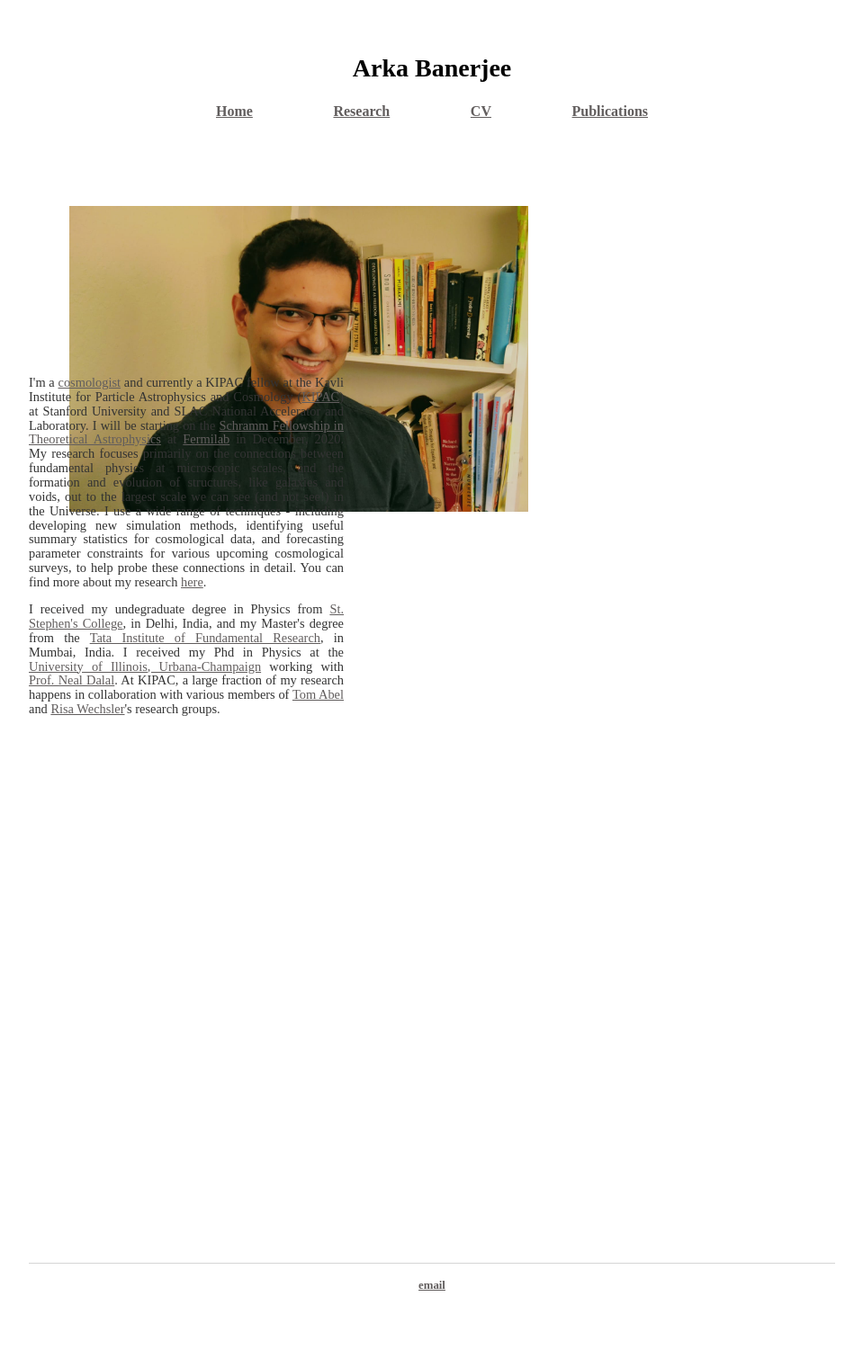
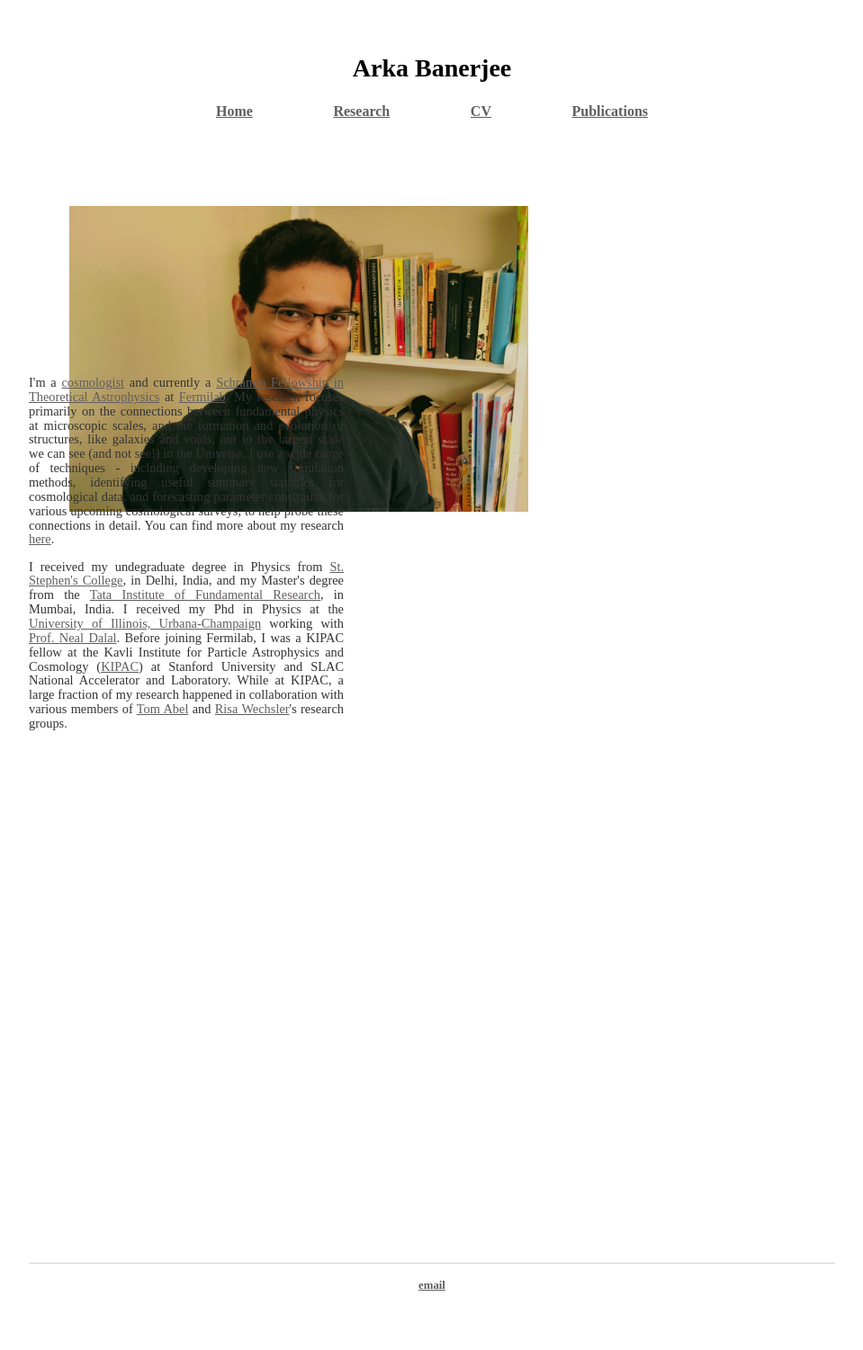
Before and after one commit to arkabanerjee/arkabanerjee.github.io, a Jekyll site: the page built from index.html, in a window 1280 px wide. Shown: the whole page at 90% size, without its empty margins (160-1119 px from the left). Built offline with Jekyll 4.4.1, drawn with Linux system fonts in a browser that asks for light colours.

Commit message:
Fermilab move

```diff
--- a/index.html
+++ b/index.html
@@ -14,8 +14,8 @@ title: Arka Banerjee
 		</div>
 		<div style="width: 350px;  height: 1000px;">
 			<p align=”justify”>
-				I'm a <a href = "https://en.wikipedia.org/wiki/Physical_cosmology">cosmologist</a> and currently a KIPAC fellow at the Kavli Institute for Particle Astrophysics and Cosmology (<a href="https://kipac.stanford.edu/">KIPAC</a>) at Stanford University and SLAC National Accelerator and Laboratory. I will be starting on the <a href="https://www.fnal.gov/pub/forphysicists/fellowships/david_schramm/theoretical/index.html">Schramm Fellowship in Theoretical Astrophysics</a> at <a href = https://www.fnal.gov/>Fermilab</a> in December, 2020. My research focuses primarily on the connections between fundamental physics at microscopic scales, and the formation and evolution of structures, like galaxies and voids, out to the largest scale we can see (and not see!) in the Universe. I use a wide range of techniques - including developing new simulation methods, identifying useful summary statistics for cosmological data, and forecasting parameter constraints for various upcoming cosmological surveys, to help probe these connections in detail. You can find more about my research <a href="/research">here</a>.</p>
-				<p align=”justify”>I received my undegraduate degree in Physics from <a href="https://www.ststephens.edu/">St. Stephen's College</a>, in Delhi, India, and my Master's degree from the <a href="https://www.tifr.res.in/">Tata Institute of Fundamental Research</a>, in Mumbai, India. I received my Phd in Physics at the <a href="https://physics.illinois.edu/">University of Illinois, Urbana-Champaign</a> working with <a href="http://www.perimeterinstitute.ca/people/neal-dalal">Prof. Neal Dalal</a>. At KIPAC, a large fraction of my research happens in collaboration with various members of <a href="https://tomabel.org/Home/Welcome.html">Tom Abel</a> and <a href="https://www.risawechsler.com/">Risa Wechsler</a>'s research groups.
+				I'm a <a href = "https://en.wikipedia.org/wiki/Physical_cosmology">cosmologist</a> and currently a <a href="https://www.fnal.gov/pub/forphysicists/fellowships/david_schramm/theoretical/index.html">Schramm Fellowship in Theoretical Astrophysics</a> at <a href = https://www.fnal.gov/>Fermilab</a>. My research focuses primarily on the connections between fundamental physics at microscopic scales, and the formation and evolution of structures, like galaxies and voids, out to the largest scale we can see (and not see!) in the Universe. I use a wide range of techniques - including developing new simulation methods, identifying useful summary statistics for cosmological data, and forecasting parameter constraints for various upcoming cosmological surveys, to help probe these connections in detail. You can find more about my research <a href="/research">here</a>.</p>
+				<p align=”justify”>I received my undegraduate degree in Physics from <a href="https://www.ststephens.edu/">St. Stephen's College</a>, in Delhi, India, and my Master's degree from the <a href="https://www.tifr.res.in/">Tata Institute of Fundamental Research</a>, in Mumbai, India. I received my Phd in Physics at the <a href="https://physics.illinois.edu/">University of Illinois, Urbana-Champaign</a> working with <a href="http://www.perimeterinstitute.ca/people/neal-dalal">Prof. Neal Dalal</a>. Before joining Fermilab, I was a KIPAC fellow at the Kavli Institute for Particle Astrophysics and Cosmology (<a href="https://kipac.stanford.edu/">KIPAC</a>) at Stanford University and SLAC National Accelerator and Laboratory. While at KIPAC, a large fraction of my research happened in collaboration with various members of <a href="https://tomabel.org/Home/Welcome.html">Tom Abel</a> and <a href="https://www.risawechsler.com/">Risa Wechsler</a>'s research groups.
 			</p>
 		</div>
 	</div>
```
Also changed, not shown: 2 other files.
